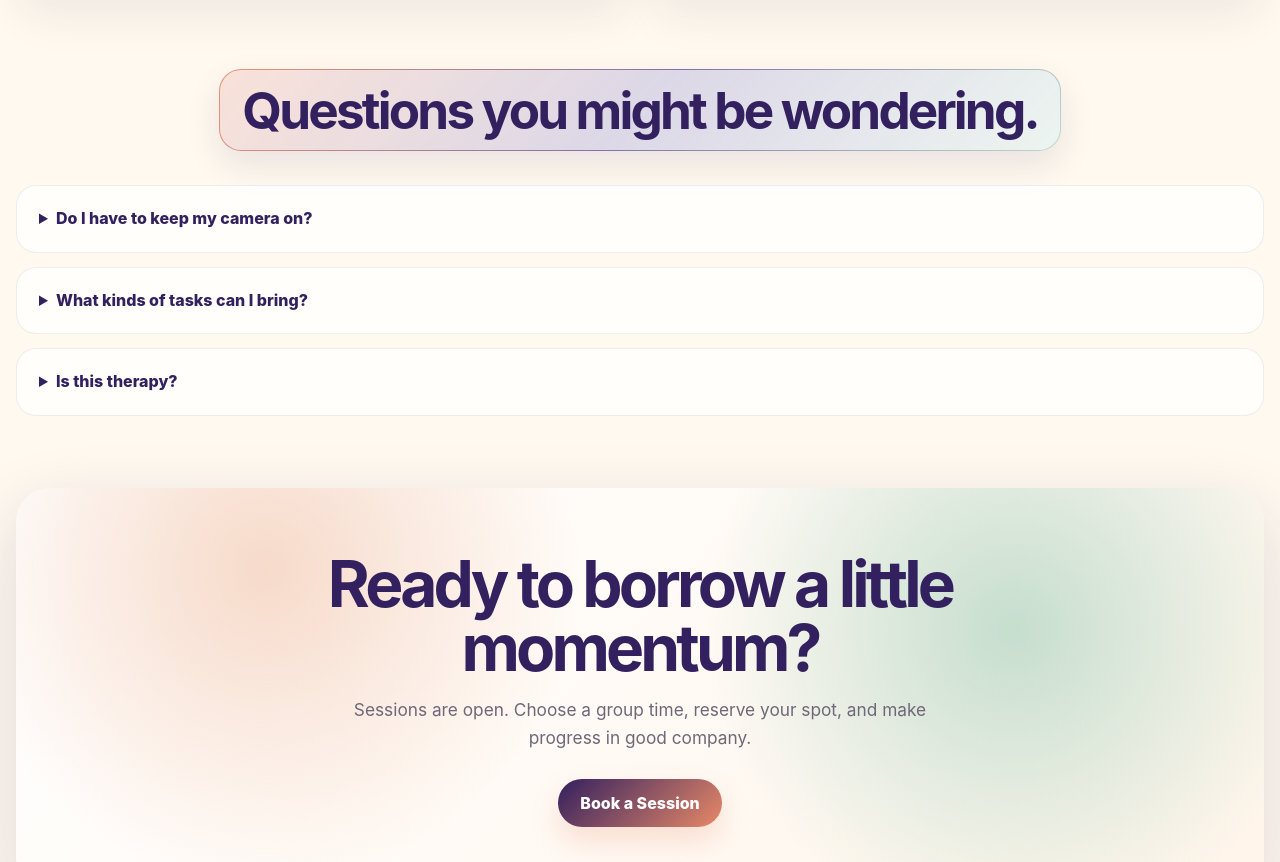
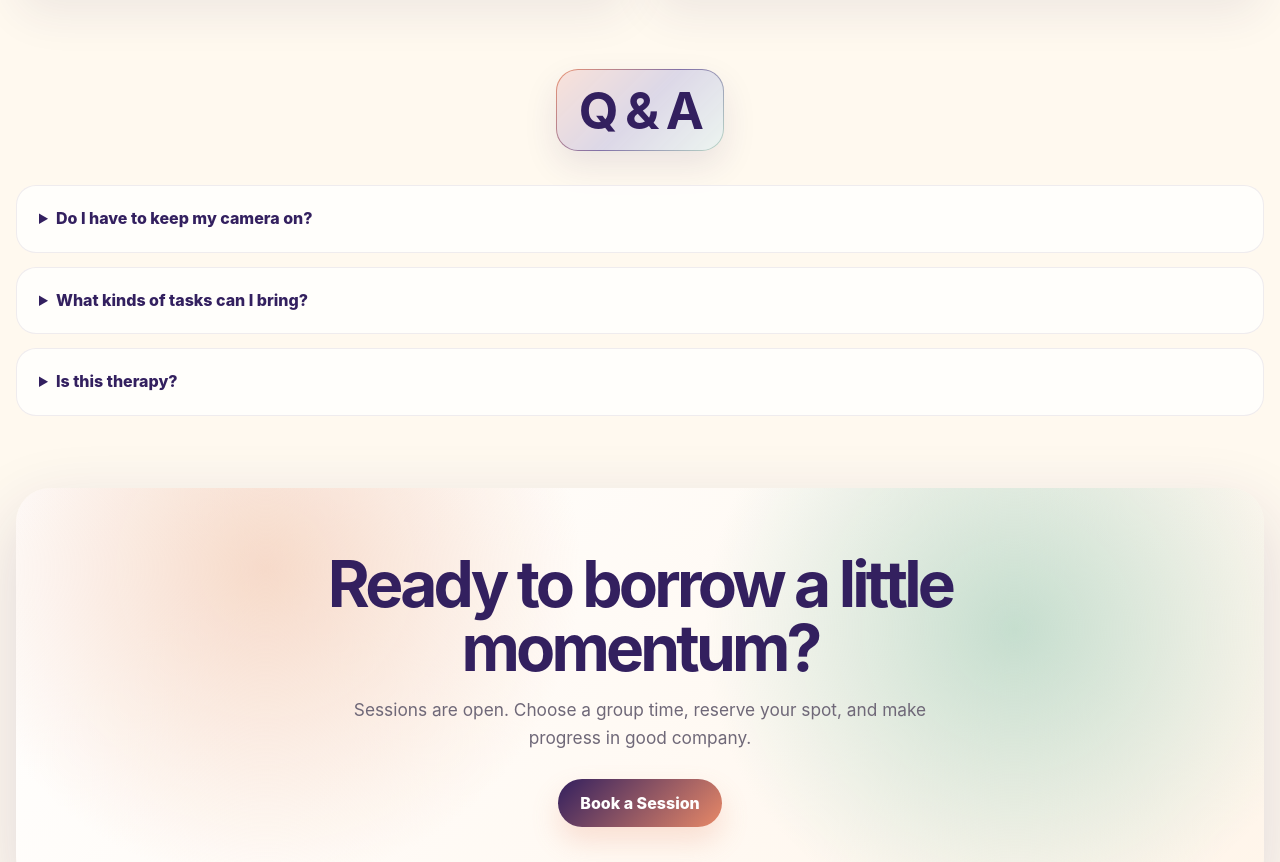
Before and after one commit to kellilynnruhl-ux/busybrainsclub, a plain HTML site: page index.html in a window 1280 px wide. Shown: the part 3515-4377 px from the top of the page. Drawn offline with Linux system fonts and the light colour scheme.

Commit message:
Update index.html

```diff
--- a/index.html
+++ b/index.html
@@ -890,7 +890,7 @@
 
     <section id="faq">
       <div class="section-heading">
-        <h2>Questions you might be wondering.</h2>
+        <h2>Q & A</h2>
       </div>
       <div class="faq">
         <details>
```
